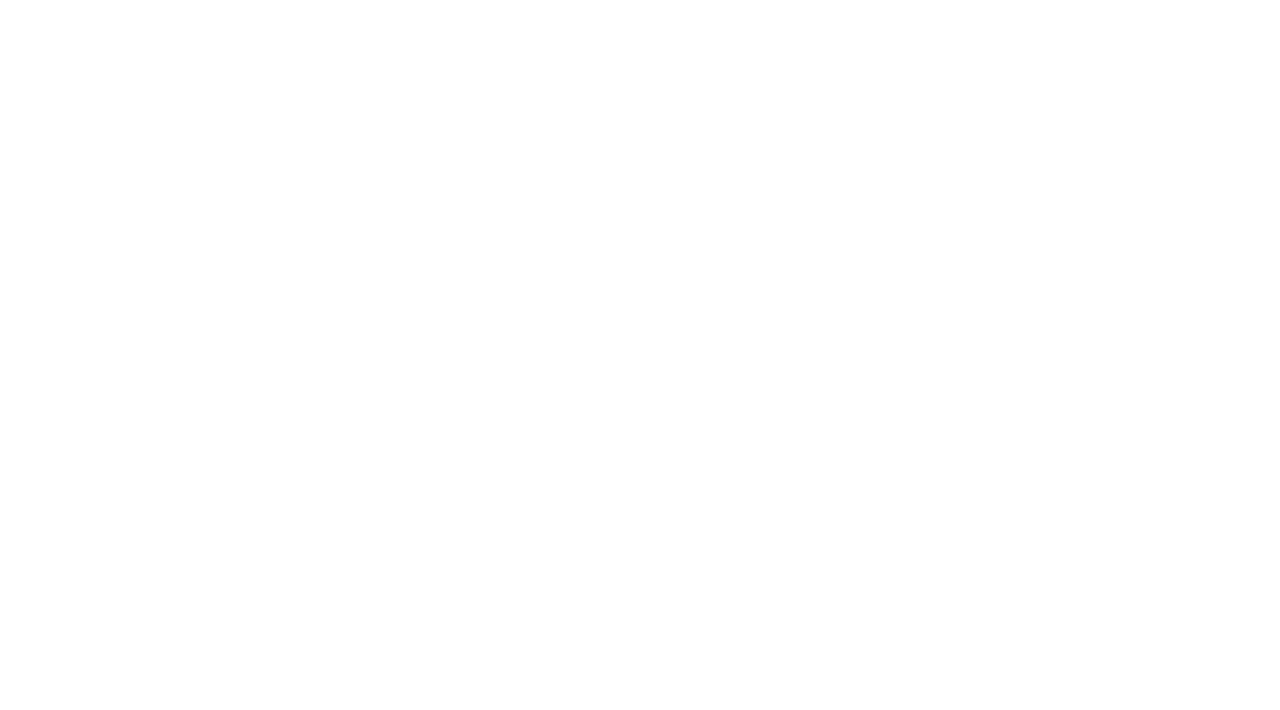
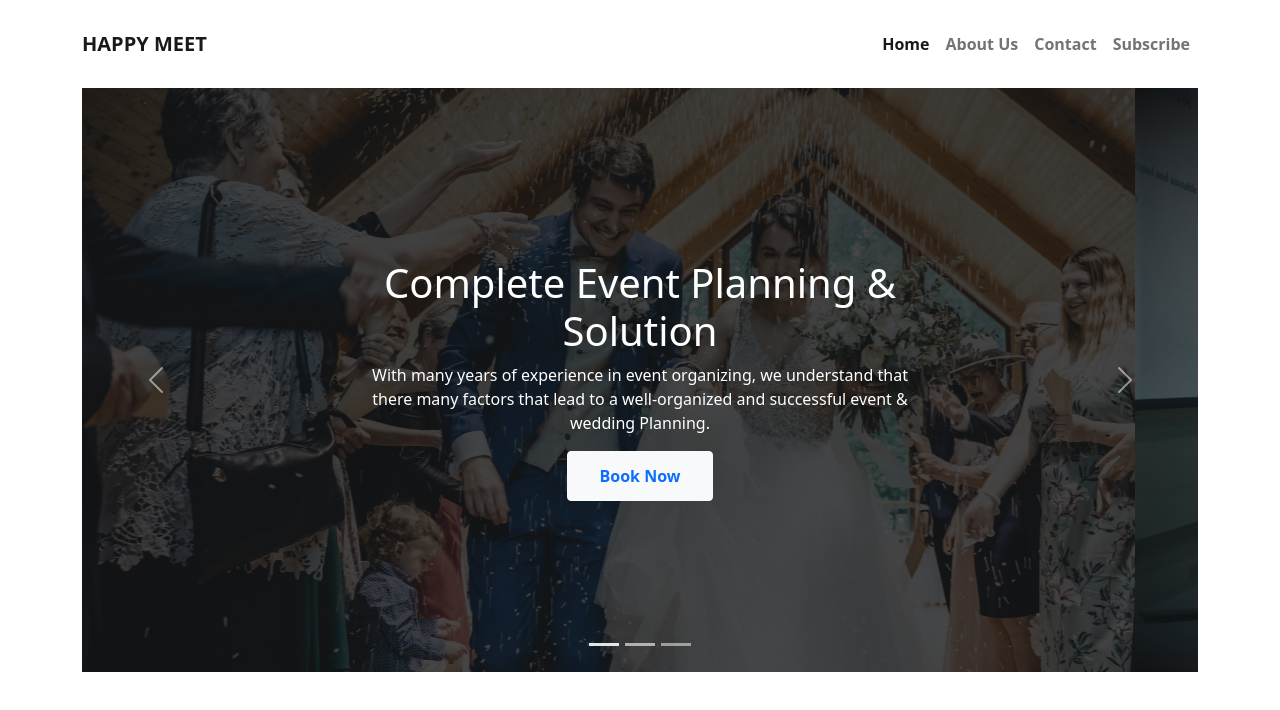
Before and after one commit to naimxno/Influencer-Products, a plain HTML site: page index.html in a window 1280 px wide. Drawn offline with nearby package versions, Linux system fonts and the light colour scheme.

Commit message:
nevber and slider

```diff
--- a/index.html
+++ b/index.html
@@ -12,13 +12,89 @@
 </head>
 
 <body>
+  <header>
+    <!-- ------------------navber------------------------------ -->
+    <nav class="navbar navbar-expand-lg navbar-light bg-white py-4">
+      <div class="container">
+        <a class="navbar-brand fw-bold" href="#">HAPPY MEET</a>
+        <button class="navbar-toggler" type="button" data-bs-toggle="collapse" data-bs-target="#navbarSupportedContent"
+          aria-controls="navbarSupportedContent" aria-expanded="false" aria-label="Toggle navigation">
+          <span class="navbar-toggler-icon"></span>
+        </button>
+        <div class="d-none d-lg-block d-xl-block d-xxl-block">
+          <ul class="navbar-nav me-auto mb-2 mb-lg-0 fw-bold">
+            <li class="nav-item">
+              <a class="nav-link active" aria-current="page" href="#">Home</a>
+            </li>
+            <li class="nav-item">
+              <a class="nav-link" href="#">About Us</a>
+            </li>
+            <li class="nav-item">
+              <a class="nav-link" href="#">Contact</a>
+            </li>
+            <li class="nav-item">
+              <a class="nav-link" href="#">Subscribe</a>
+            </li>
+          </ul>
+        </div>
+      </div>
+    </nav>
+    <!-- -------------------Slides------------------- -->
+    <div id="carouselExampleIndicators" class="carousel slide container" data-bs-ride="carousel">
+      <div class="carousel-indicators">
+        <button type="button" data-bs-target="#carouselExampleIndicators" data-bs-slide-to="0" class="active"
+          aria-current="true" aria-label="Slide 1"></button>
+        <button type="button" data-bs-target="#carouselExampleIndicators" data-bs-slide-to="1"
+          aria-label="Slide 2"></button>
+        <button type="button" data-bs-target="#carouselExampleIndicators" data-bs-slide-to="2"
+          aria-label="Slide 3"></button>
+      </div>
+
+      <div class="carousel-inner position-relative" style="z-index: 1">
+        <div class="position-absolute bg-dark text-dark bg-opacity-50 w-100 h-100" style="z-index: 2">
+          <div class="position-absolute top-50 start-50 translate-middle text-center text-white">
+            <h1>Complete Event Planning & Solution </h1>
+            <p class="w-100 mx-auto">
+              With many years of experience in event organizing, we understand that there many factors that lead to a
+              well-organized and successful event & wedding Planning.
+            </p>
+            <button type="button" class="btn btn-light fw-bold text-primary px-3 py-1">
+              <a class="nav-link" href="https://web.facebook.com/naimxno2/" target="_blank">Book Now</a>
+            </button>
+          </div>
+        </div>
+        <div class="carousel-item active">
+          <img src="./images/banner.png" class="d-block w-auto" alt="..." />
+        </div>
+        <div class="carousel-item">
+          <img src="./images/banner-1.jpg" class="d-block w-auto" alt="..." />
+        </div>
+        <div class="carousel-item">
+          <img src="./images/banner-2.jpg" class="d-block w-auto" alt="..." />
+        </div>
+      </div>
+
+      <button class="carousel-control-prev" type="button" data-bs-target="#carouselExampleIndicators"
+        data-bs-slide="prev">
+        <span class="carousel-control-prev-icon" aria-hidden="true"></span>
+        <span class="visually-hidden">Previous</span>
+      </button>
+      <button class="carousel-control-next" type="button" data-bs-target="#carouselExampleIndicators"
+        data-bs-slide="next">
+        <span class="carousel-control-next-icon" aria-hidden="true"></span>
+        <span class="visually-hidden">Next</span>
+      </button>
+    </div>
+  </header>
+  <main>
+    </header>
 
 
 
-  <!-- Bootstrap script link -->
-  <script src="https://cdn.jsdelivr.net/npm/bootstrap@5.1.3/dist/js/bootstrap.bundle.min.js"
-    integrity="sha384-ka7Sk0Gln4gmtz2MlQnikT1wXgYsOg+OMhuP+IlRH9sENBO0LRn5q+8nbTov4+1p"
-    crossorigin="anonymous"></script>
+    <!-- Bootstrap script link -->
+    <script src="https://cdn.jsdelivr.net/npm/bootstrap@5.1.3/dist/js/bootstrap.bundle.min.js"
+      integrity="sha384-ka7Sk0Gln4gmtz2MlQnikT1wXgYsOg+OMhuP+IlRH9sENBO0LRn5q+8nbTov4+1p"
+      crossorigin="anonymous"></script>
 </body>
 
 </html>
```
